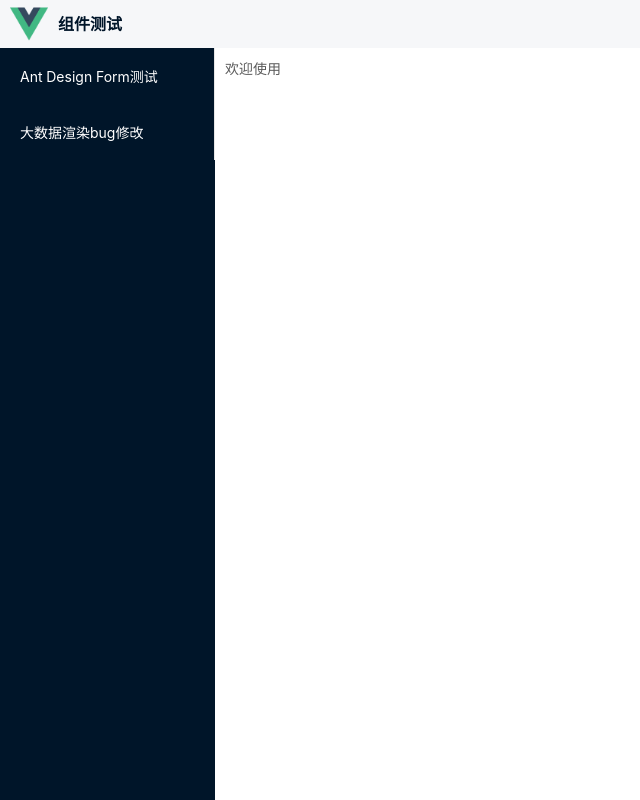
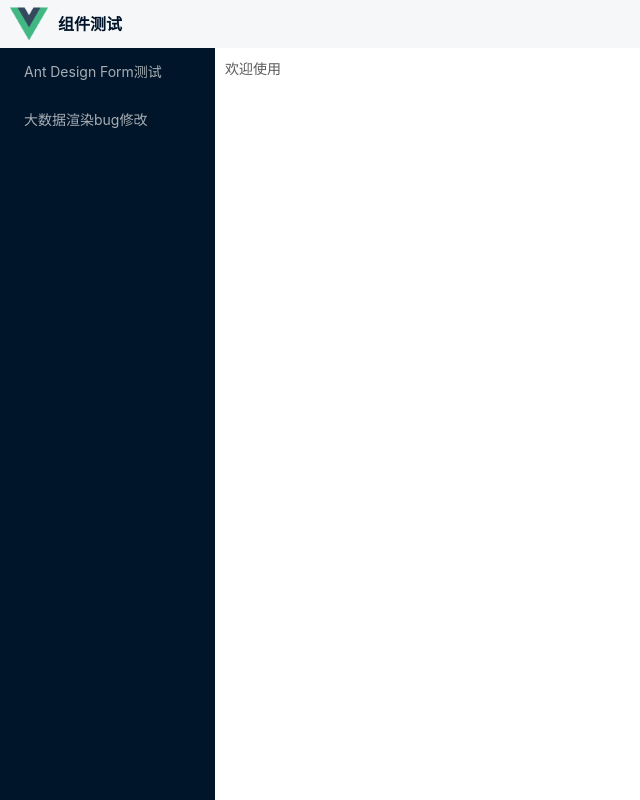
Before and after one commit to jade-liu/vue-antd-admin, a Vue app: page / in a window 1280 px wide. Shown: the whole page, without its empty margins (0-640 px from the left). Built offline with nearby package versions, Linux system fonts and the light colour scheme.

Commit message:
修改菜单

```diff
--- a/src/views/Layout/index.vue
+++ b/src/views/Layout/index.vue
@@ -13,24 +13,22 @@
     </div>
     <div class="container">
       <div class="sidebar">
-        <el-menu
-          default-active="2"
-          background-color="#001529"
-          text-color="#fff"
-          active-text-color="#ffd04b"
+        <a-menu
           style="width: 215px"
+          :default-selected-keys="['1']"
+          :default-open-keys="['sub1']"
+          mode="inline"
+          theme="dark"
+          :selected-keys="[selectedKey]"
+          @click="changeMenu"
         >
-          <router-link to="/antForm">
-            <el-menu-item>
-              <span slot="title">Ant Design Form测试</span>
-            </el-menu-item>
-          </router-link>
-          <router-link to="/largeDataDomRenderTest">
-            <el-menu-item>
-              <span slot="title">大数据渲染bug修改</span>
-            </el-menu-item>
-          </router-link>
-        </el-menu>
+            <a-menu-item key="antForm">
+              Ant Design Form测试
+            </a-menu-item>
+            <a-menu-item key="largeDataDomRenderTest">
+              大数据渲染bug修改
+            </a-menu-item>
+        </a-menu>
       </div>
       <el-scrollbar class="scrollbar">
         <div class="main-content">
@@ -44,6 +42,17 @@
 <script>
 export default {
   name: "Layout",
+  data() {
+    return {
+      selectedKey: ''
+    }
+  },
+  methods: {
+     changeMenu(e) {
+       this.selectedKey = e.key
+       this.$router.push(`/${e.key}`)
+     }
+  },
 };
 </script>
 <style lang="scss" scoped>
@@ -78,7 +87,7 @@ export default {
 .scrollbar {
   height: calc(100vh - 48px);
   width: 100%;
-  ::v-deep .el-scrollbar__wrap {
+  ::v-deep .a-scrollbar__wrap {
     overflow-x: hidden;
   }
 }
```
